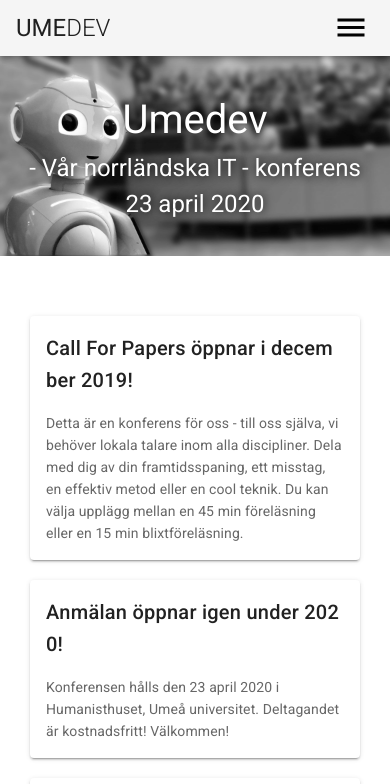
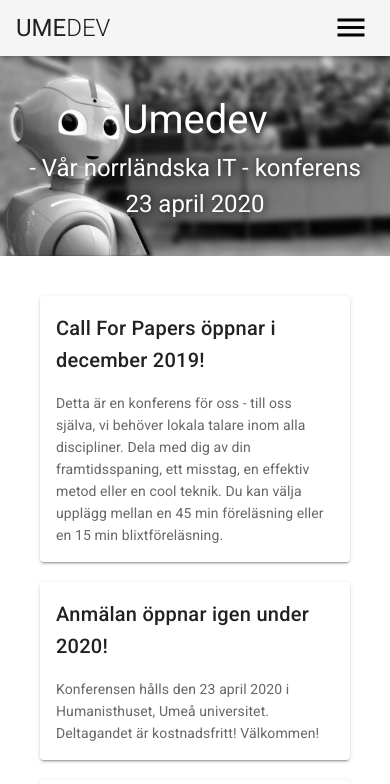
Before and after one commit to umedevkonferens/umedev, a Vue app: page / in a window 390 px wide. Shown: the top 784 px of the page. Built offline with nearby package versions, Linux system fonts and the light colour scheme; what vuefire would draw is missing.

Commit message:
Made card on Home-to a-elements. adjusted padding on mobile.

```diff
--- a/src/App.vue
+++ b/src/App.vue
@@ -150,7 +150,12 @@ body {
   margin: 0 auto;
   max-width: 700px;
   width: 100%;
-  padding: 20px;
+  padding: 10px 20px;
+}
+@media screen and (max-width: 600px) {
+  .content {
+    padding: 0px 30px;
+  }
 }
 h1,
 h2 {
--- a/src/views/Home.vue
+++ b/src/views/Home.vue
@@ -6,43 +6,50 @@
       sub-header2="23 april 2020"
     />
     <div class="home-content-container content">
+      <a href="/cfp">
         <v-card>
           <v-card-title>Call For Papers öppnar i december 2019!</v-card-title>
           <v-card-text>
             Detta är en konferens för oss - till oss själva, vi behöver lokala
-          talare inom alla discipliner. Dela med dig av din framtidsspaning, ett
-          misstag, en effektiv metod eller en cool teknik. Du kan välja upplägg
-          mellan en 45 min föreläsning eller en 15 min blixtföreläsning.
+            talare inom alla discipliner. Dela med dig av din framtidsspaning,
+            ett misstag, en effektiv metod eller en cool teknik. Du kan välja
+            upplägg mellan en 45 min föreläsning eller en 15 min
+            blixtföreläsning.
           </v-card-text>
         </v-card>
-      <v-card min-height="167">
+      </a>
+      <v-card min-height="167" class="a">
         <v-card-title>Anmälan öppnar igen under 2020!</v-card-title>
         <v-card-text>
           Konferensen hålls den 23 april 2020 i Humanisthuset, Umeå universitet.
           Deltagandet är kostnadsfritt! Välkommen!
         </v-card-text>
       </v-card>
+      <a href="/sponsra">
         <v-card>
           <v-card-title>Hur kan min organisation bidra?</v-card-title>
           <v-card-text>
-          Vårt motto är För oss, av oss, för att vi vill det! Och vi hoppas att
-          alla IT-företag i vår region vill vara med och genomföra Umedev. Det
-          kan man göra genom att ställa upp med
-          <router-link :to="{ path: 'cfp' }">talare</router-link>, delta i någon
-          av de
+            Vårt motto är För oss, av oss, för att vi vill det! Och vi hoppas
+            att alla IT-företag i vår region vill vara med och genomföra Umedev.
+            Det kan man göra genom att ställa upp med
+            <router-link :to="{ path: 'cfp' }">talare</router-link>, delta i
+            någon av de
             <router-link :to="{ path: 'about' }">arbetsgrupper</router-link>
             som organiserar konferensen, eller
             <router-link :to="{ path: 'sponsra' }">sponsra</router-link>.
           </v-card-text>
         </v-card>
+      </a>
+      <a href="/kidz">
         <v-card min-height="190">
           <v-card-title>UmeDev Kidz</v-card-title>
           <v-card-text>
             Vi är glada att meddela att vi även detta år kommer kunna erbjuda
-          UmeDev Kidz i samband med konferensen. Mer info kommer dyka upp här på
-          hemsidan inom kort.
+            UmeDev Kidz i samband med konferensen. Mer info kommer dyka upp här
+            på hemsidan inom kort.
           </v-card-text>
         </v-card>
+      </a>
     </div>
 
     <br />
@@ -74,12 +81,19 @@ export default {
   width: 100%;
   margin-top: 30px;
 }
-.v-card {
+
+a,
+.a {
   width: 45%;
+  text-decoration: none;
   margin: 10px;
 }
+.v-card__title {
+  word-break: break-word;
+}
 @media screen and (max-width: 600px) {
-  .v-card {
+  a,
+  .a {
     width: 100%;
   }
   .main-title {
```
Lines whose indentation alone changed are shown as unchanged.
